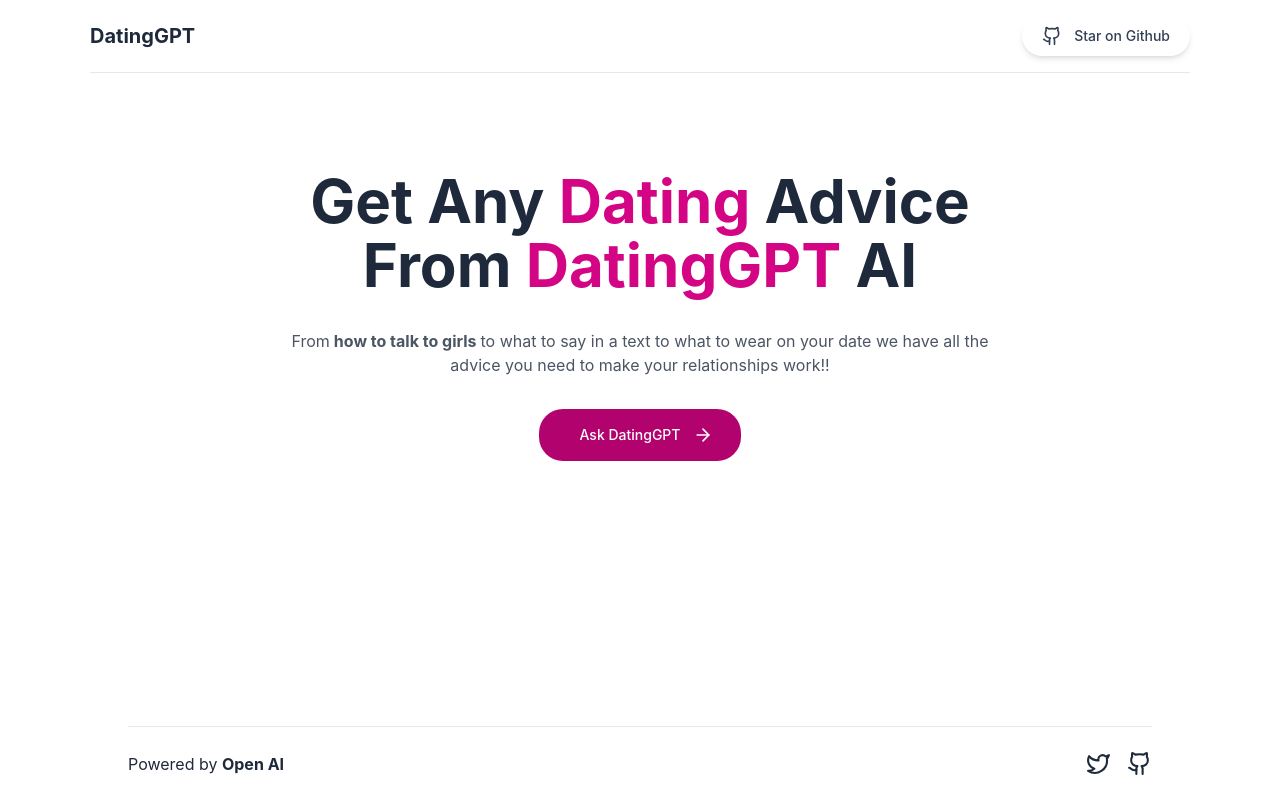
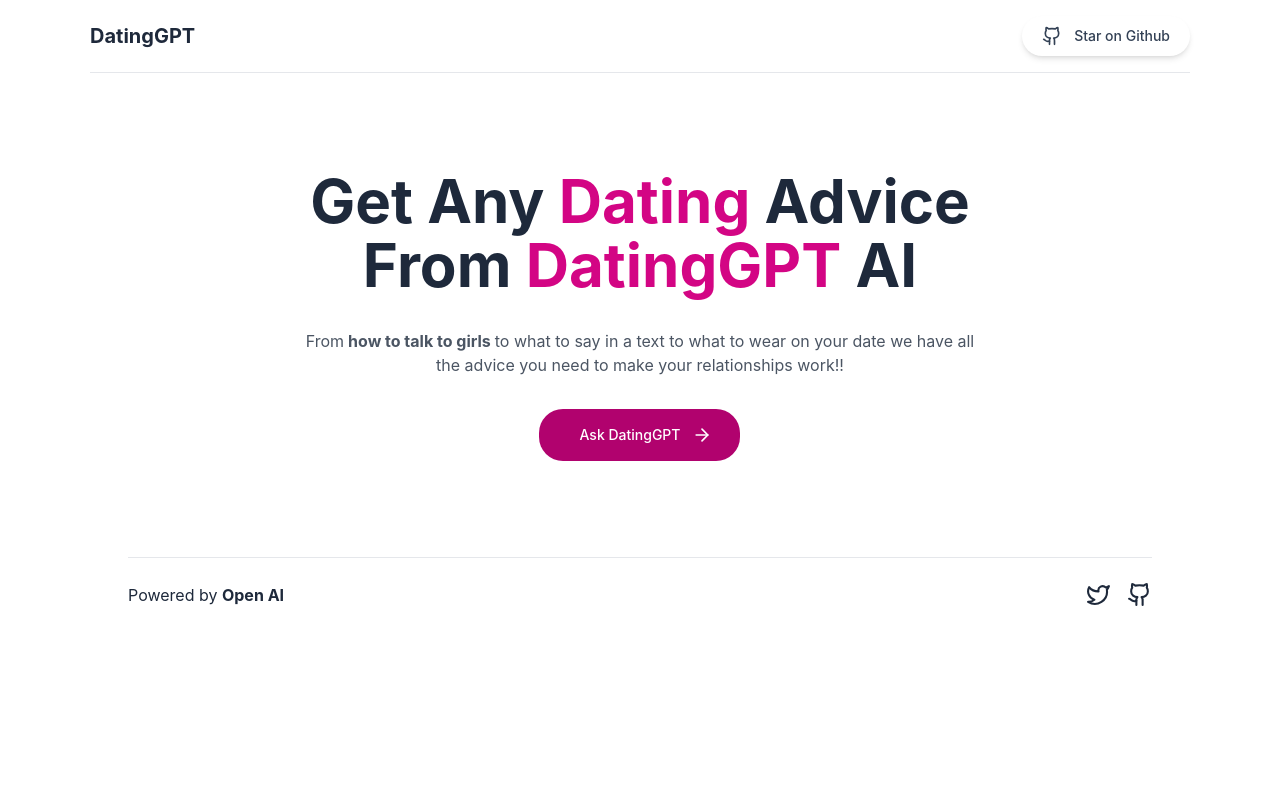
Before and after one commit to francisamidu/dating-gpt, a Next.js app: page / in a window 1280 px wide. Built offline with nearby package versions, Linux system fonts and the light colour scheme.

Commit message:
fix:Fixed inconsistent layout

```diff
--- a/components/Footer.tsx
+++ b/components/Footer.tsx
@@ -3,7 +3,7 @@
 
 const Footer = () => {
   return (
-    <footer className="w-full bg-white fixed bottom-0 left-0">
+    <footer className="w-full bg-white">
       <div className="max-w-screen-lg md:mx-auto  flex flex-row items-center justify-between border-t border-t-gray-200 py-6">
         <p>
           Powered by{" "}
--- a/components/Hero.tsx
+++ b/components/Hero.tsx
@@ -10,7 +10,7 @@
     router.push("/advice");
   };
   return (
-    <section className="my-24 flex flex-col items-center justify-center text-center">
+    <section className="my-24 flex flex-col items-center justify-center text-center flex-1">
       <div className="md:w-3/5">
         <h1 className="px-4 text-4xl font-bold capitalize md:px-0 md:text-6xl md:leading-[4rem]">
           Get any <span className="text-redish-500">dating</span> advice from{" "}
--- a/pages/advice.tsx
+++ b/pages/advice.tsx
@@ -11,11 +11,10 @@
   const text = `Helped ${formatter.format(num)} users so far `;
 
   const generateAdvice = async () => {
-    // if (!advice) return;
-    const prompt = "";
-    // const prompt = `Generate 3 pieces of relationship advice for a total newbie with best practices and clearly labeled "1.","2." and "3.". Make sure each generated piece of advices is at max 20 words and base it on this context: ${advice}${
-    //   advice.slice(-1) === "." ? "" : "."
-    // }`;
+    if (!advice) return;
+    const prompt = `Generate 3 pieces of relationship advice for a total newbie with best practices and clearly labeled "1.","2." and "3.". Make sure each generated piece of advices is at max 20 words and base it on this context: ${advice}${
+      advice.slice(-1) === "." ? "" : "."
+    }`;
 
     setGeneratedAdvice("");
 
@@ -40,7 +39,7 @@
   };
 
   return (
-    <section className="h-full md:max-w-[1100px] md:mx-auto my-10 flex flex-col items-center ">
+    <section className="h-full md:max-w-[1100px] md:mx-auto my-10 flex flex-col flex-1 items-center ">
       <div className="text-center md:w-3/5">
         <h1 className="font-bold text-4xl mb-3 text-slate-700">
           Get any piece of relationship advice in seconds
--- a/pages/index.tsx
+++ b/pages/index.tsx
@@ -4,7 +4,7 @@
 const Home = () => {
   return (
     <>
-      <main className="w-full min-h-[85vh] min-w-[90vh] flex flex-col justify-between">
+      <main className="w-full min-h-scren min-w-[90vh] flex items-center justify-center flex-col">
         <Hero />
       </main>
     </>
```
